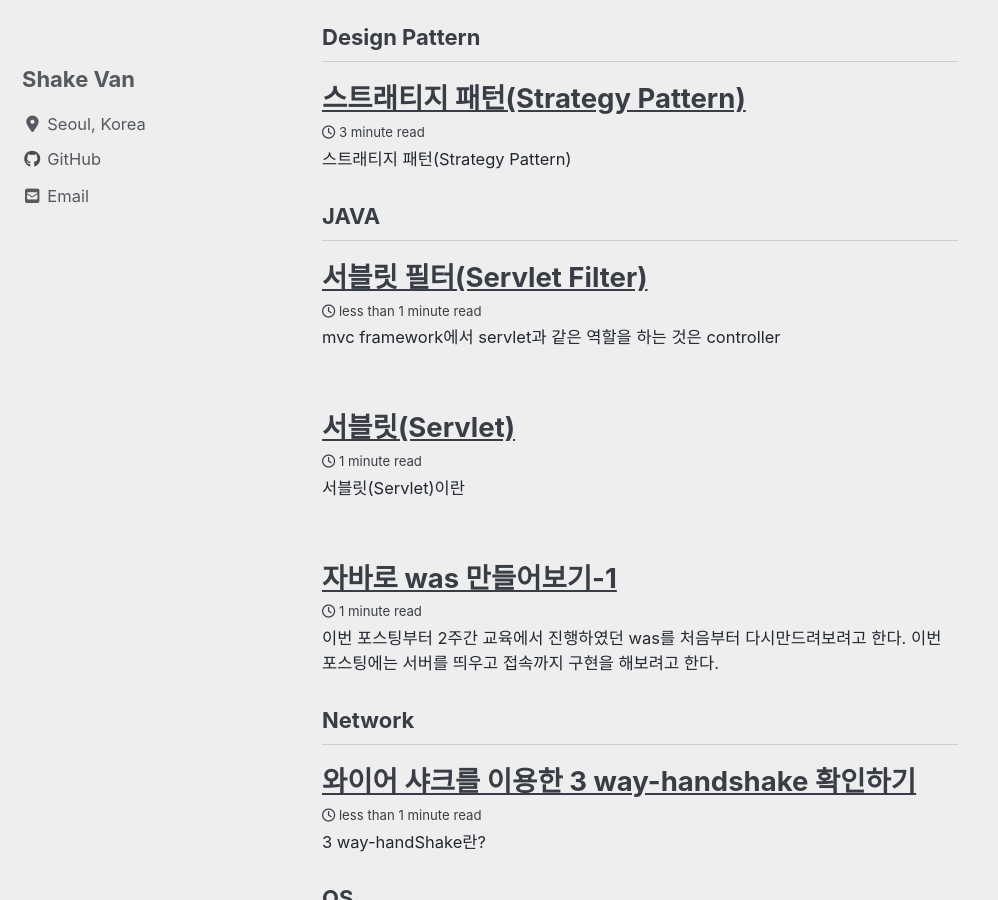
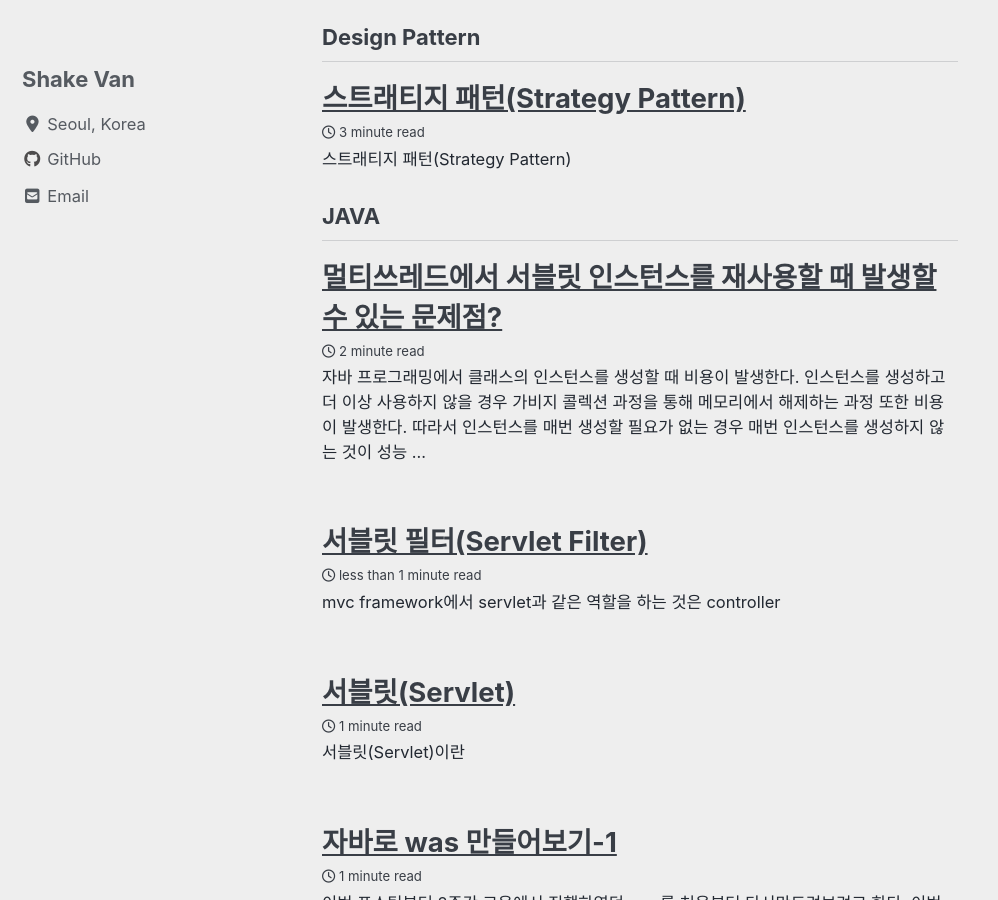
Before and after one commit to vsh123/vsh123.github.io, a Jekyll site: the page built from _pages/category-archive.html, in a window 1280 px wide and 900 px high, scrolled down 356 px. Shown: the whole window, without its empty margins (0-998 px from the left). Built offline with Jekyll 4.4.1, drawn with Linux system fonts in a browser that asks for light colours; cached includes are drawn as plain includes; nearby versions of some CDN libraries; part of the change alters nothing that is shown.

Commit message:
docs: servlet

```diff
--- /dev/null
+++ b/_posts/2019-10-05-servlet-in-multi-Thread.md
@@ -0,0 +1,36 @@
+---
+published: true
+layout: single
+title: "멀티쓰레드에서 서블릿 인스턴스를 재사용할 때 발생할 수 있는 문제점?"
+category: JAVA
+tags : [자바, java]
+---
+
+자바 프로그래밍에서 클래스의 인스턴스를 생성할 때 비용이 발생한다. 인스턴스를 생성하고 더 이상 사용하지 않을 경우 가비지 콜렉션 과정을 통해 메모리에서 해제하는 과정 또한 비용이 발생한다. 따라서 인스턴스를 매번 생성할 필요가 없는 경우 매번 인스턴스를 생성하지 않는 것이 성능 측면에서 더 유리하다.
+이 단계에서 개발자가 갖추어야 할 역량 중의 하나가 클라이언트 요청마다 매번 인스턴스를 생성해야 하는지, 생성하지 않고 이미 생성된 인스턴스를 재사용할 것인지를 판단해야 한다. 이에 대한 기준은 인스턴스가 상태 값을 유지해야 하는지에 따라 구분된다. 매 클라이언트마다 서로 다른 상태 값을 유지할 피요가 있는 경우에는 매 요청마다 인스턴스를 생성해야 한다. 하지만 Controller등은 매 요청마다 서로 다른 상태 값을 가지지 않기 때문에 매번 인스턴스를 생성하지 않고 인스턴스 하나를 생성한 후 재사용할 수 있다.
+서블릿은 서블릿 컨테이너가 시작할 때 인스턴스 하나를 생성한 후 재사용한다. 이 같은 환경에서 소스코드 구현을 잘못하면 심각한 버그를 만들어 낼 수 있다. 이 버그는 매번 발생하는 버그가 아니라 여러명의 클라이언트가 동시에 같은 코드를 실행 하는 경우 발생할 수 있기 때문에 간헐적으로 발생한다. 따라서 버그의 원인을 찾기 힘들다. 하지만 버그에 따른 결과는 치명적일 수 있기 때문에 반드시 주의해야 한다.
+
+JVM은 코드를 실행하기 위해 메모리를 스택과 힙 영역으로 나눠서 관리한다. `스택 영역은 각 메소드가 실행될 때 메소드의 인자. 로컬 변수 등을 관리하는 메모리 영역`으로 `각 스레드마다 서로 다른 스택 영역`을 가진다. `힙 영역은 클래스의 인스턴스 상태 데이터를 관리하는 영역`이다. `힙 영역은 스레드가 서로 공유할 수 있는 영역`이다.
+메모리의 구조는 대략 다음과 같다
+
+![connect](/image/2019-10-01-servlet/image-1.png)
+
+JVM은 각 메소드 별로 스택 프레임을 생성한다. ShowController의 execute() 메소드를 실행하면 execute() 메소드에 대한 스택 프레임의 로컬 변수 영역의 첫 번째 위치에 자기 자신에 대한 메모리 위치를 가리킨다. ShowController에 대한 인스턴스는 힙에 생성되어 있으며, ShowController는 필드에 Question과 List<Answer>를 가지기 때문에 힙에 생성되어 있는 Question과 List<Answer> 인스턴스를 가리키는 구조로 실행된다. 위와같은 구조에서 2개의 스레드가 ShowController의 execute() 메소드를 실행한 결과는 다음과 같다.
+
+![connect](/image/2019-10-01-servlet/image-2.png)
+
+첫 번째 쓰레드가 접근했을 때는 별다른 특이사항이 없다. 하지만 `첫번째 스레드가 완료되지 않은 상태에서 두 번째 쓰레드 요청에 의해 execute() 메소드가 실행될 경우` 발생한다. 이 때의 메모리 상태는 아래와 같다.
+
+### 원래 JVM Stack은 각 쓰레드에 맞게 두개를 그려야 하지만 공간 상 하나로 대체 하였습니다.
+
+![connect](/image/2019-10-01-servlet/image-3.png)
+
+두 번째 쓰레드가 실행 되면서 ShowController가 가리키는 Question과 List<Answer>가 1번이 아닌 2번으로 바뀌었다. 두 번째 쓰레드는 정상적인 실행이 되겠지만 이 때 `첫번째 쓰레드도 1번이 아닌 2번에 대한 응답을 받게` 된다.
+
+이를 해결하기 위해서 Question과 List<Answer>를 execute()의 로컬 변수로 구현함으로써 해결할 수 있다. 이 때 메모리 접근은 다음과 같이 변하게 된다.
+
+![connect](/image/2019-10-01-servlet/image-4.png)
+
+위와 같이 구현하면 ShowController가 Question과 List<Answer> 인스턴스에 대한 참조를 가지지 않고 메소드의 스택프레임의 로컬 변수 영역에서 해당 인스턴스에 대한 참조를 가진다.
+
+참고 : 포비의 자바 웹 프로그래밍 Next Step
```
Also changed, not shown: _posts/2019-10-01-servlet.md (+0 -2 lines), image/2019-10-01-servlet/image-1.png (added), image/2019-10-01-servlet/image-2.png (added), image/2019-10-01-servlet/image-3.png (added), image/2019-10-01-servlet/image-4.png (added).
